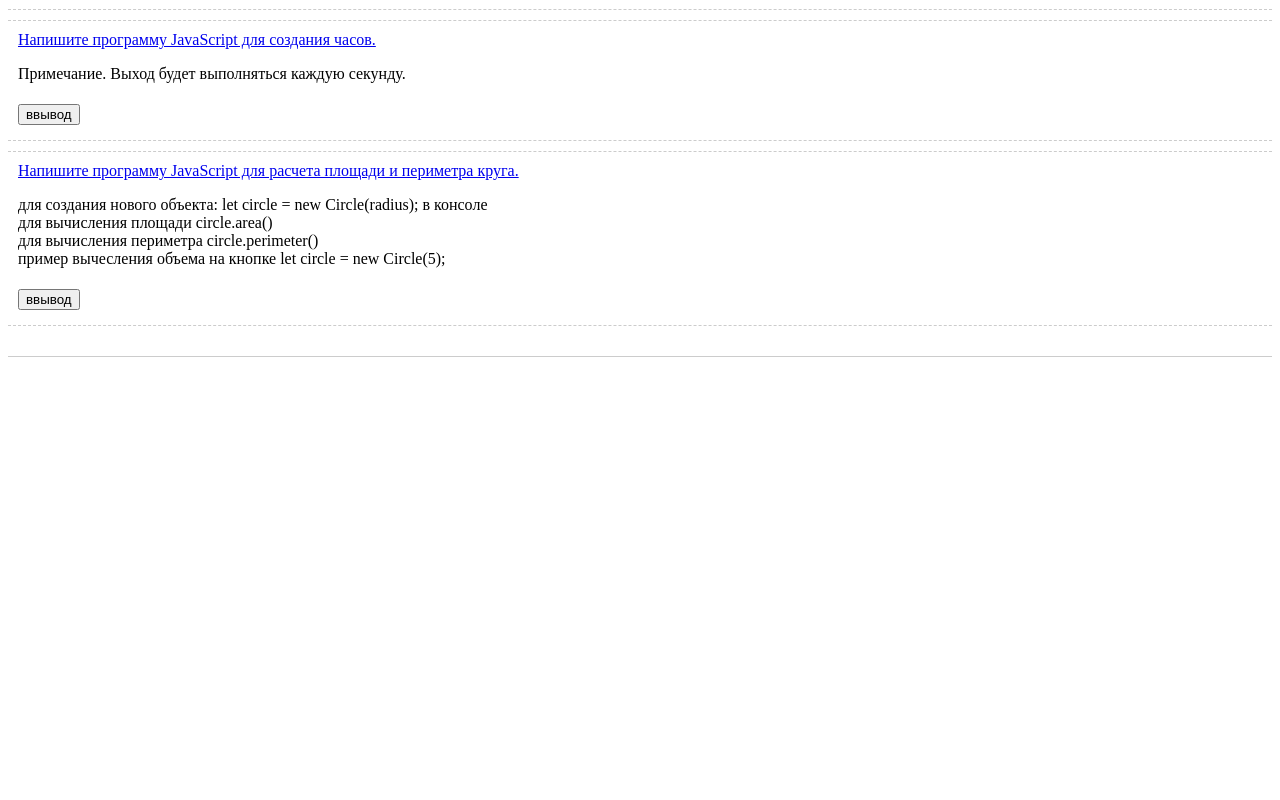
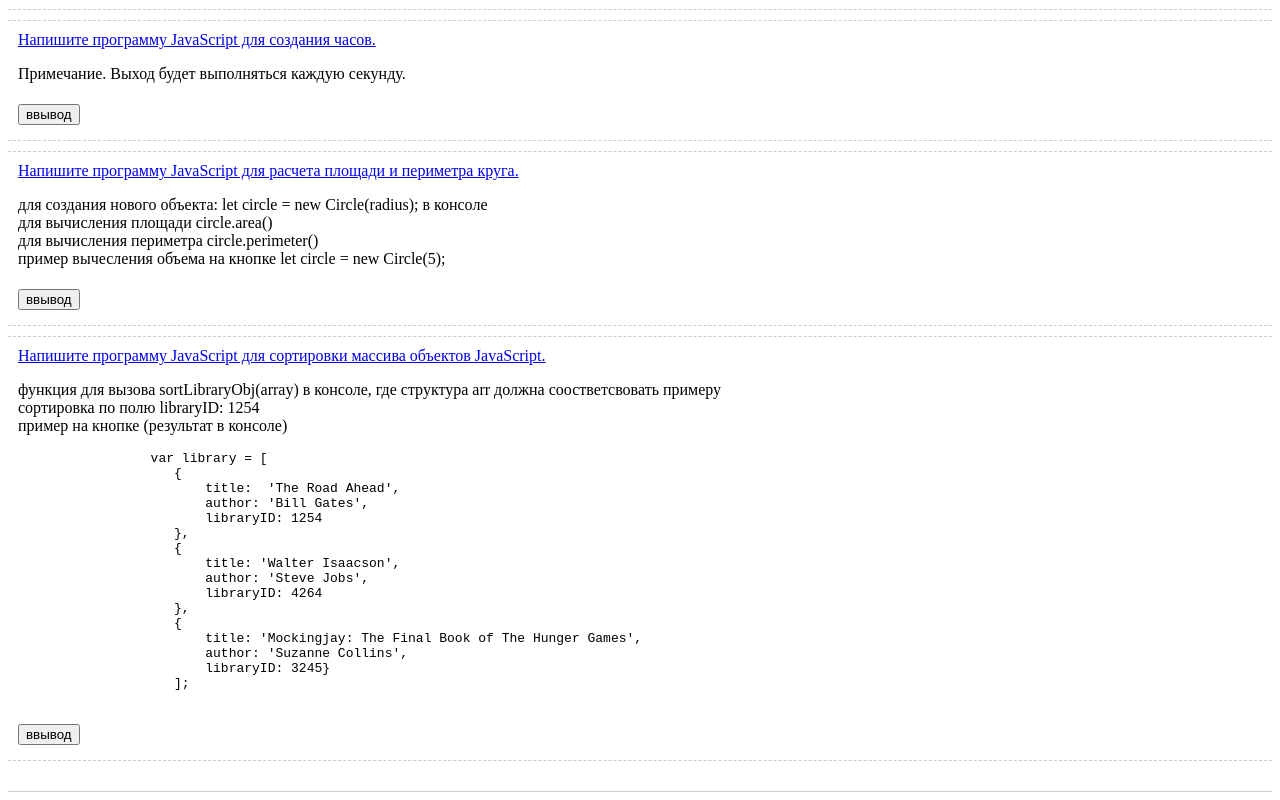
Before and after one commit to kelya513/mytest, a plain HTML site: page indexObject.html in a window 1280 px wide. Shown: the part 1525-2325 px from the top of the page. Before the commit the page ends 1902 px from the top, so only its background shows below. Drawn offline with Linux system fonts and the light colour scheme.

Commit message:
10 tasks from Objects block

```diff
--- a/indexObject.html
+++ b/indexObject.html
@@ -158,6 +158,38 @@
         </div>
     </div>
 
+    <div class="block_tasks_task">
+        <div class="block_tasks_task-tittle">
+            <a href="js/objectTask/objectTask10.js" target="_blank">Напишите программу JavaScript для сортировки массива объектов JavaScript.</a>
+        </div>
+        <div class="block_tasks_task-body">
+            <p>
+                функция для вызова sortLibraryObj(array) в консоле, где структура arr должна соостветсвовать примеру<br>
+                сортировка по полю libraryID: 1254<br>
+                пример на кнопке (результат в консоле)
+            </p>
+            <pre>
+                 var library = [
+                    {
+                        title:  'The Road Ahead',
+                        author: 'Bill Gates',
+                        libraryID: 1254
+                    },
+                    {
+                        title: 'Walter Isaacson',
+                        author: 'Steve Jobs',
+                        libraryID: 4264
+                    },
+                    {
+                        title: 'Mockingjay: The Final Book of The Hunger Games',
+                        author: 'Suzanne Collins',
+                        libraryID: 3245}
+                    ];
+            </pre>
+            <button onclick="objectTask10();">ввывод</button>
+        </div>
+        </div>
+
     </div>
 </div>
 
@@ -171,6 +203,7 @@
     <script src="js/objectTask/objectTask7.js"></script>
     <script src="js/objectTask/objectTask8.js"></script>
     <script src="js/objectTask/objectTask9.js"></script>
+    <script src="js/objectTask/objectTask10.js"></script>
 <!--/objectTask-->
 
 </body>
--- /dev/null
+++ b/js/objectTask/objectTask10.js
@@ -0,0 +1,26 @@
+'use strict';
+
+function objectTask10() {
+    var library = [
+        {
+            title:  'The Road Ahead',
+            author: 'Bill Gates',
+            libraryID: 1254
+        },
+        {
+            title: 'Walter Isaacson',
+            author: 'Steve Jobs',
+            libraryID: 4264
+        },
+        {
+            title: 'Mockingjay: The Final Book of The Hunger Games',
+            author: 'Suzanne Collins',
+            libraryID: 3245
+        }];
+
+    console.log(sortLibraryObj(library));
+}
+
+function sortLibraryObj(arr) {
+    return arr.sort((a, b)=>{ return a.libraryID - b.libraryID});
+}
```
